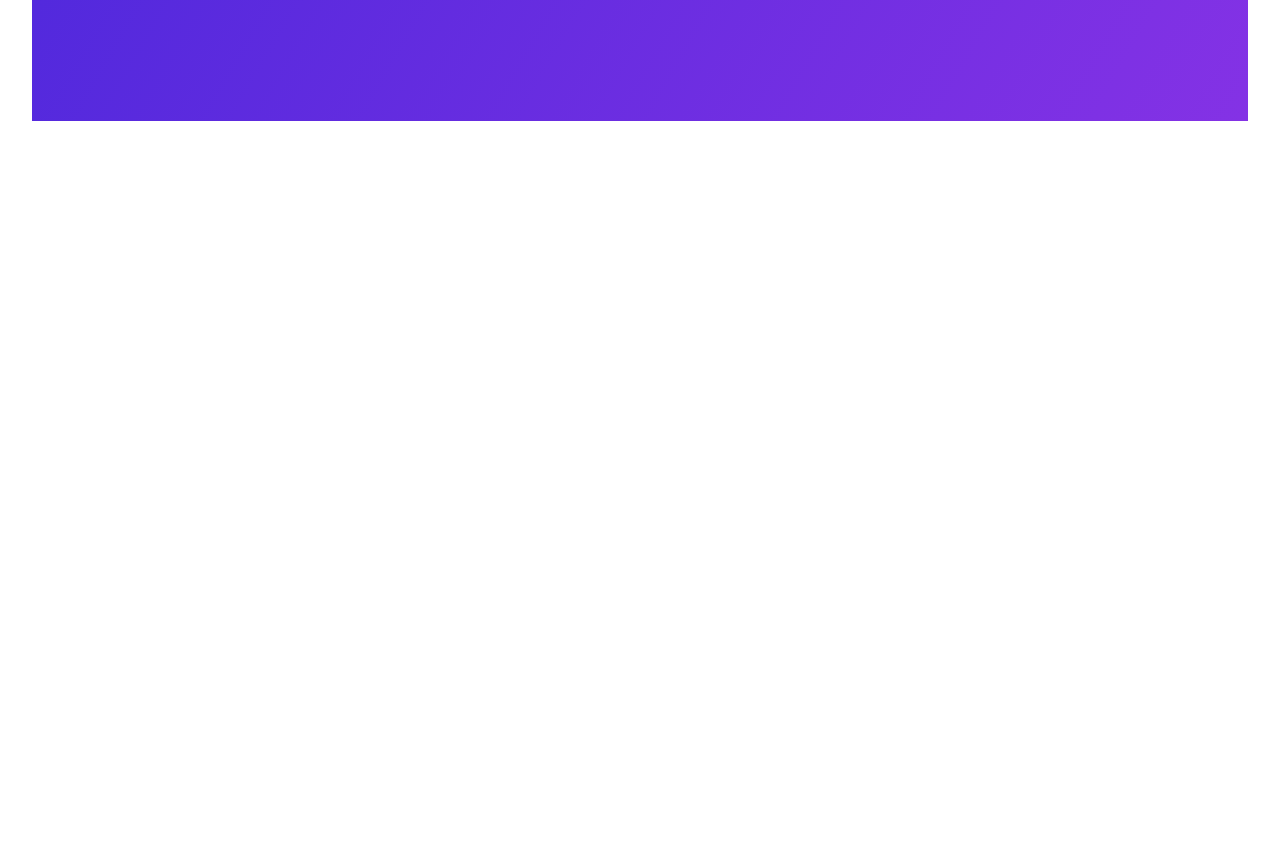
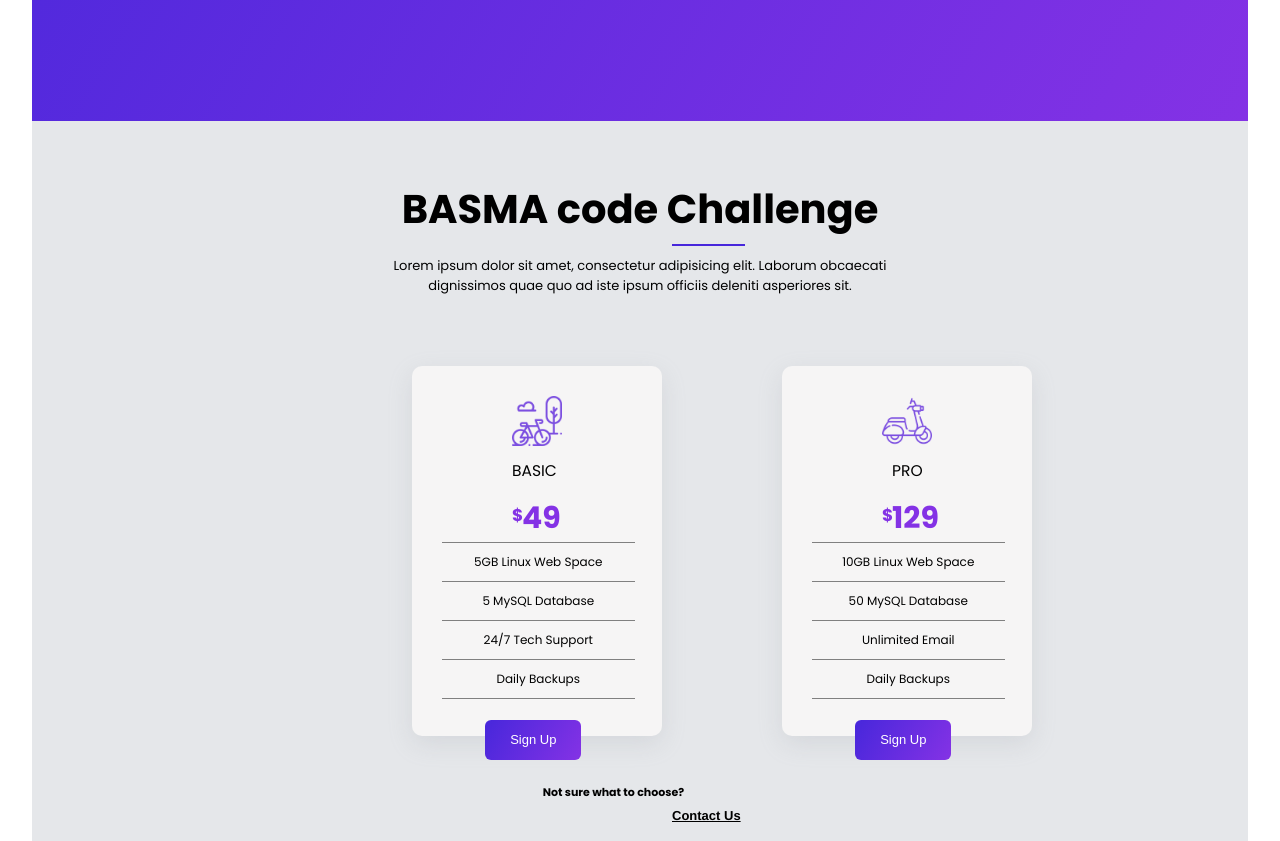
Before and after one commit to imadeldine/Basma-React, a React (Create React App) app: page /home in a window 1280 px wide. Shown: the part 3720-4561 px from the top of the page. Before the commit the page ends 3841 px from the top, so only its background shows below. Built offline with nearby package versions, Linux system fonts and the light colour scheme.

Commit message:
5th part of features is done I named it as card

```diff
--- a/src/App.js
+++ b/src/App.js
@@ -1,7 +1,7 @@
 import "./App.css";
 import { BrowserRouter as Router, Route, Routes } from "react-router-dom";
 import Register from "./pages/Register";
-import { Header, Navbar, Features, Work, Share,Challenge } from "./components";
+import { Header, Navbar, Features, Work, Share,Challenge,Card } from "./components";
 function App() {
   return (
     <div className="App">
@@ -19,6 +19,7 @@ function App() {
                 <Work />
                 <Share />
                 <Challenge/>
+                <Card/>
               </div>
             }
           />
--- /dev/null
+++ b/src/components/card/Card.css
@@ -0,0 +1,198 @@
+#cards {
+  position: relative;
+}
+.container-cards {
+
+  width: 95vw;
+  height: 90vh;
+  margin: 0 auto;
+  background-color: rgb(229, 231, 234);
+
+}
+.title-card {
+    position: relative;
+  text-align: center;
+
+}
+
+.title-card h2 {
+ padding-top: 5%;
+ padding-bottom:1.5% ;
+  font-size: 4rem;
+  font-weight: 280px;
+  line-height: 1.4;
+
+}
+
+.title-card p {
+
+  font-size: 1.3rem;
+  width: 45%;
+  min-width: 40rem;
+  margin: 0 auto;
+
+}
+.title-card h2::after {
+  content: "";
+  position: absolute;
+  left: 640px;
+  bottom: 50px;
+  width: 6%;
+  height: 2px;
+  background: #4727db;
+}
+.both-cards{
+    display: flex;
+  }
+.card-top{
+    background-color: rgb(246, 245, 245);
+    height: 370px;
+    width: 250px;
+    margin-top: 7rem;
+    margin-left: 38rem;
+    border-radius: 1rem;
+    box-shadow: rgba(149, 157, 165, 0.2) 0px 8px 24px;
+  }
+
+  .card-top img{
+    width: 50px;
+    margin-left: 10rem;
+    margin-top: 3rem;
+  }
+  .titl{
+    margin-left: 10rem;
+    margin-top: 0.8rem;
+  font-size: 155%;
+
+  }
+  .price{
+    margin-left: 10rem;
+    font-size: 17px;
+    margin-top: 2rem;
+    color: #8432e5;
+  }
+  .price1{
+    position: absolute;
+    margin-left: 11rem;
+    top: 37.5rem;
+    font-size: 30px;
+    font-weight: bold;
+    color: #8432e5;
+
+
+  }
+  .card_content p{
+    border-top: 1px solid grey;
+    padding-top: 10px;
+    padding-bottom: 10px;
+    margin-left: 2rem;
+  }
+  .card_content{
+   max-width: 85%;
+    font-size: 12px;
+    text-align: center;
+    margin-top: 1.4rem;
+    margin-left: 1rem;
+  }
+
+  .button_Signup {
+    appearance: button;
+    backface-visibility: hidden;
+    background: linear-gradient(120deg,#4727DB ,#8432e5);
+    border-radius: 6px;
+    border-width: 0;
+    color: #fff;
+    cursor: pointer;
+    font-size: 13px;
+    height: 40px;
+    padding: 0 25px;
+    margin-top: 0.1rem;
+    margin-left: 1rem;
+
+  }
+
+
+  .card-top2{
+    background-color: rgb(246, 245, 245);
+    height: 370px;
+    width: 250px;
+    margin-top: 7rem;
+    margin-left: 12rem;
+    border-radius: 1rem;
+    box-shadow: rgba(149, 157, 165, 0.2) 0px 8px 24px;
+  }
+
+  .card-top2 img{
+    width: 50px;
+    margin-left: 10rem;
+    margin-top: 3rem;
+  }
+  .titl2{
+    margin-left: 11rem;
+    margin-top: 0.8rem;
+  font-size: 155%;
+
+  }
+  .price{
+    margin-left: 10rem;
+    font-size: 17px;
+    margin-top: 2rem;
+    color: #8432e5;
+  }
+  .price2{
+    position: absolute;
+    margin-left: 11rem;
+    top: 37.5rem;
+    font-size: 30px;
+    font-weight: bold;
+    color: #8432e5;
+
+
+  }
+  .card_content2 p{
+    border-top: 1px solid grey;
+    padding-top: 10px;
+    padding-bottom: 10px;
+    margin-left: 2rem;
+  }
+  .card_content2{
+   max-width: 85%;
+    font-size: 12px;
+    text-align: center;
+    margin-top: 1.4rem;
+    margin-left: 1rem;
+  }
+
+  .button_Signup2 {
+    appearance: button;
+    backface-visibility: hidden;
+    background: linear-gradient(120deg,#4727DB ,#8432e5);
+    border-radius: 6px;
+    border-width: 0;
+    color: #fff;
+    cursor: pointer;
+    font-size: 13px;
+    height: 40px;
+    padding: 0 25px;
+    margin-top: 0.1rem;
+    margin-left: 1rem;
+
+  }
+
+  .footer{
+    font-weight: bold;
+    font-size: 11px;
+    margin-top: 4%;
+  }
+  .footer p{
+margin-left: 42%;
+  }
+  .footer a{
+    color: #000;
+    font-size: small;
+    font-family: 'Franklin Gothic Medium', 'Arial Narrow', Arial, sans-serif;
+    text-decoration: underline;
+    position: absolute;
+    left: 52.5%;
+    top: 95.4%;
+  }
--- /dev/null
+++ b/src/components/card/Card.js
@@ -0,0 +1,69 @@
+import React, { useEffect } from "react";
+import "./Card.css";
+import bike from "../../assets/bike.png";
+import motorbike from "../../assets/motorbike.png";
+
+import AOS from "aos";
+import "aos/dist/aos.css";
+
+const Cards = () => {
+  useEffect(() => {
+    AOS.init({
+      duration: 1000,
+    });
+  }, []);
+  return (
+    <div id="cards">
+      <div className="container-cards">
+        <div className="title-card" data-aos="fade-up">
+          <h2>BASMA code Challenge</h2>
+          <p className="u-text-small">
+            Lorem ipsum dolor sit amet, consectetur adipisicing elit. Laborum
+            obcaecati dignissimos quae quo ad iste ipsum officiis deleniti
+            asperiores sit.
+          </p>
+        </div>
+        <div className="both-cards">
+          <div className="card-top">
+            <img src={bike} alt="Logo" />
+            <p className="titl">BASIC</p>
+            <h1 className="price">$</h1>
+            <span className="price1">49</span>
+            <div className="card_content">
+              <p>5GB Linux Web Space</p>
+              <p>5 MySQL Database</p>
+              <p>24/7 Tech Support</p>
+              <p>Daily Backups</p>
+              <p></p>
+              <button class="button_Signup" role="button">
+                Sign Up
+              </button>
+            </div>
+          </div>
+          <div className="card-top2">
+            <img src={motorbike} alt="Logo" />
+            <p className="titl2">PRO</p>
+            <h1 className="price">$</h1>
+            <span className="price2">129</span>
+            <div className="card_content2">
+              <p>10GB Linux Web Space</p>
+              <p>50 MySQL Database</p>
+              <p>Unlimited Email</p>
+              <p>Daily Backups</p>
+              <p></p>
+              <button class="button_Signup2" role="button">
+                Sign Up
+              </button>
+            </div>
+          </div>
+        </div>
+        <div className="footer">
+        <p>Not sure what to choose?</p>
+        <a href="">Contact Us</a>
+        </div>
+      </div>
+    </div>
+  );
+};
+
+export default Cards;
--- a/src/components/index.js
+++ b/src/components/index.js
@@ -4,3 +4,4 @@ export { default as Features } from "./features/Features";
 export { default as Work } from "./work/Works";
 export { default as Share } from "./shares/Shares";
 export { default as Challenge } from "./challenge/Challenge";
+export { default as Card } from "./card/Card";
```
Also changed, not shown: src/assets/dollar.svg (added).
